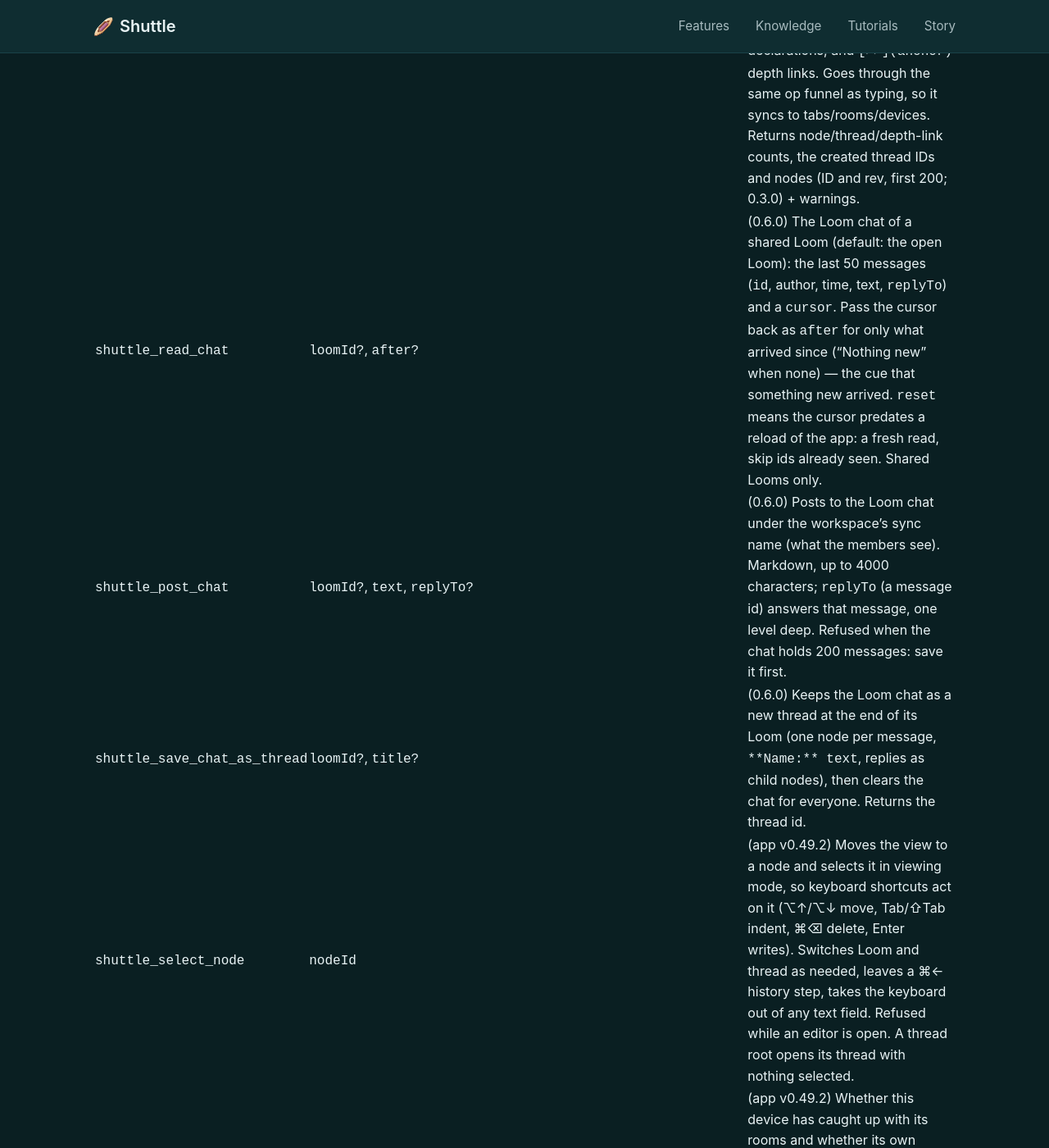
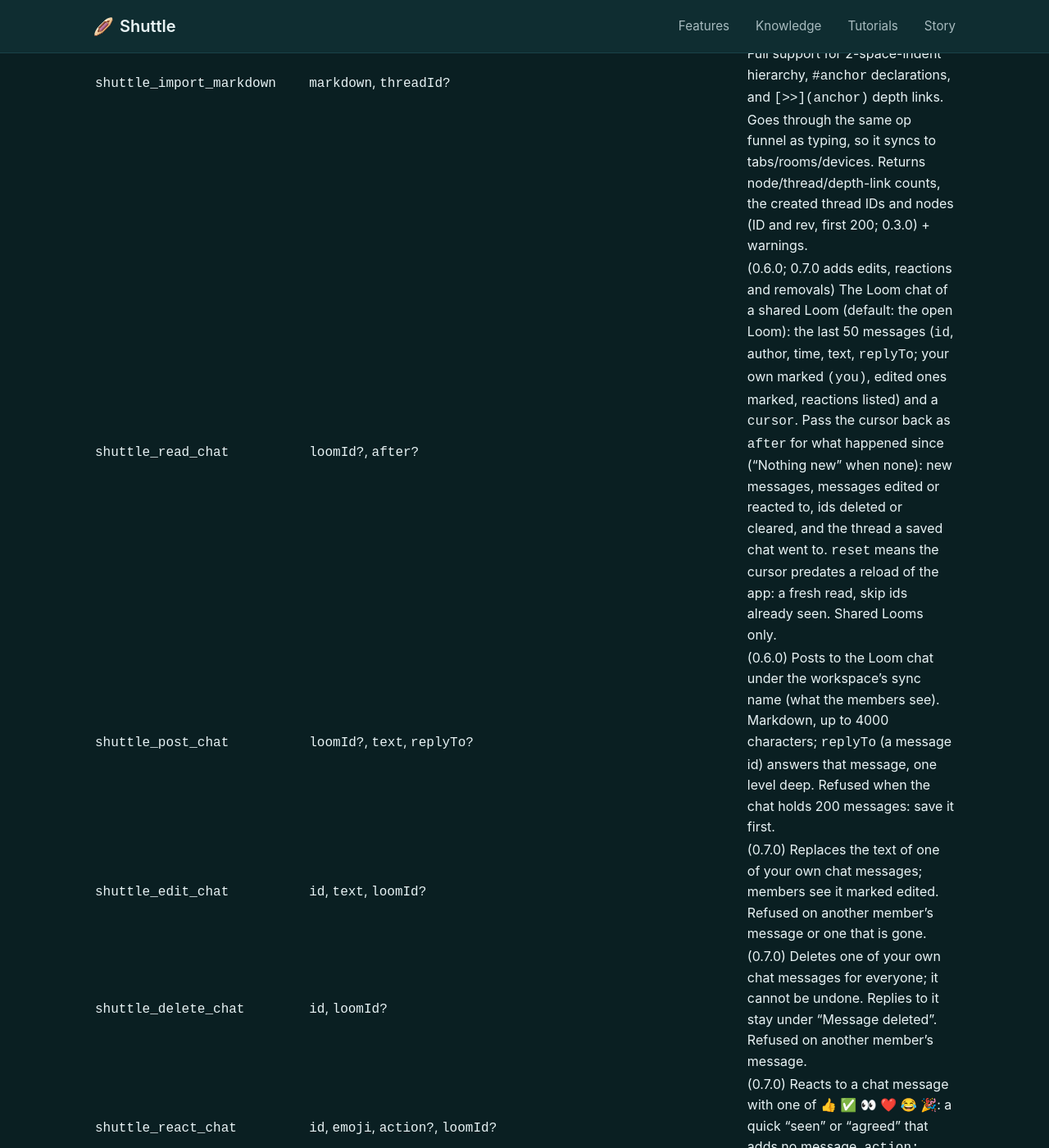
Before and after one commit to funclosure/weaving-shuttle, a Jekyll site: the page built from knowledge/shuttle/mcp-tools.md, in a window 1280 px wide and 1400 px high, scrolled down 3396 px. Shown: the whole window at 82% size. Built offline with Jekyll 4.4.1, drawn with Linux system fonts in a browser that asks for light colours; our own code applies the rules of GitHub Pages for plain Markdown files; some of the changed text lies outside the part shown.

Commit message:
docs: 21 agent tools — the Loom chat's edit, delete and reactions (app v0.50.0, mcp 0.7.0)
Co-Authored-By: Claude Fable 5.2 <noreply@anthropic.com>

```diff
--- a/knowledge/index.html
+++ b/knowledge/index.html
@@ -25,7 +25,7 @@ title: Knowledge
     </article>
     <article class="content-card">
       <h3><a href="/knowledge/shuttle/mcp-tools.md">MCP Tool Reference</a></h3>
-      <p>Connect Claude Code to Shuttle: setup, all 19 tools (including the Loom chat, pictures and the sync status), the shuttle://usage resource, and reliability notes. Mirrored from the app repository.</p>
+      <p>Connect Claude Code to Shuttle: setup, all 22 tools (including the Loom chat with edits and reactions, pictures and the sync status), the shuttle://usage resource, and reliability notes. Mirrored from the app repository.</p>
       <div class="card-actions">
         <a href="/knowledge/shuttle/mcp-tools.md">View doc</a>
       </div>
--- a/knowledge/shuttle/mcp-tools.md
+++ b/knowledge/shuttle/mcp-tools.md
@@ -1,6 +1,6 @@
 # Shuttle MCP Server — Tool Reference
 
-> Mirror for LLM consumption. Source of truth: `app/docs/mcp-tools.md` in the Shuttle app repository (current as of app v0.49.2 and `@wwwshuttle-app/mcp` 0.6.0, 2026-11-19).
+> Mirror for LLM consumption. Source of truth: `app/docs/mcp-tools.md` in the Shuttle app repository (current as of app v0.50.0 and `@wwwshuttle-app/mcp` 0.7.0, 2026-11-19).
 
 Companion to the [Using Shuttle guide](https://weaving.wwwshuttle.app/tutorials/using-shuttle/). Code-verified against `app/mcp-server/` (package `@wwwshuttle-app/mcp` v0.1.0) and the app-side bridge (`src/services/mcpBridge.ts`).
 
@@ -21,11 +21,11 @@ Chromium-only (MV3 extension). All data lives in the browser tab's IndexedDB —
 
 The app side of every tool below is `src/services/agentToolTable.ts`; the bridge (`src/services/mcpBridge.ts`) only looks commands up there. The same table is registered on the browser's WebMCP model context when App menu → Claude Code → **Browser agents** is on, so an in-browser agent sees every tool below other than `shuttle_status` (server-only), under their unprefixed names (`list_looms`, not `shuttle_list_looms`). `src/services/mcpToolParity.test.ts` fails when this package's tool names or params drift from the table.
 
-Every app-side tool is declared by this package: `get_open_thread` and `get_usage_guide` since 0.4.0, the Loom chat's three (`read_chat`, `post_chat`, `save_chat_as_thread`) since 0.6.0 (app v0.49.0), and `select_node`, `sync_status` and `add_image` from the next package release (app v0.49.2).
+Every app-side tool is declared by this package: `get_open_thread` and `get_usage_guide` since 0.4.0, the Loom chat's three (`read_chat`, `post_chat`, `save_chat_as_thread`) since 0.6.0 (app v0.49.0), `select_node`, `sync_status` and `add_image` since 0.6.0 as published (app v0.49.2), and the chat's `edit_chat`, `delete_chat` and `react_chat` from 0.7.0 (app v0.50.0).
 
-## Tools (19)
+## Tools (22)
 
-Read-only: `shuttle_status`, `shuttle_get_open_thread`, `shuttle_list_looms`, `shuttle_get_loom`, `shuttle_get_thread`, `shuttle_search`, `shuttle_get_context`, `shuttle_get_usage_guide`, `shuttle_read_chat`, `shuttle_sync_status`. Navigation: `shuttle_select_node`. Write: `shuttle_create_loom`, `shuttle_create_thread`, `shuttle_add_nodes`, `shuttle_update_node`, `shuttle_import_markdown`, `shuttle_post_chat`, `shuttle_save_chat_as_thread`, `shuttle_add_image`. **There are no destructive tools** — no delete, move, reorder, or rename; writes are additive or whole-content replacement. (`shuttle_save_chat_as_thread` clears a Loom chat only by keeping every message as a thread.)
+Read-only: `shuttle_status`, `shuttle_get_open_thread`, `shuttle_list_looms`, `shuttle_get_loom`, `shuttle_get_thread`, `shuttle_search`, `shuttle_get_context`, `shuttle_get_usage_guide`, `shuttle_read_chat`, `shuttle_sync_status`. Navigation: `shuttle_select_node`. Write: `shuttle_create_loom`, `shuttle_create_thread`, `shuttle_add_nodes`, `shuttle_update_node`, `shuttle_import_markdown`, `shuttle_post_chat`, `shuttle_edit_chat`, `shuttle_delete_chat`, `shuttle_react_chat`, `shuttle_save_chat_as_thread`, `shuttle_add_image`. **There are no destructive tools for content** — no delete, move, reorder, or rename of looms, threads or nodes; writes are additive or whole-content replacement. In the Loom chat (talk, not content) an agent can delete only its own message (`shuttle_delete_chat`), and `shuttle_save_chat_as_thread` clears a chat only by keeping every message as a thread.
 
 | Tool | Input | What it does |
 |---|---|---|
@@ -42,9 +42,12 @@ Read-only: `shuttle_status`, `shuttle_get_open_thread`, `shuttle_list_looms`, `s
 | `shuttle_search` | `query`, `loomId?` | Case-insensitive **substring** match over node content (not fuzzy). Returns snippets with loom/thread context; renders at most 10 results even when reporting a larger count. |
 | `shuttle_get_context` | — | What the user is looking at: `{loomId, loomTitle, threadNodeId, threadTitle, focusedNodeId, mode}` (`viewing`/`writing`). Call before relying on `shuttle_import_markdown`'s current-thread default. |
 | `shuttle_import_markdown` | `markdown`, `threadId?` | **Preferred write path** for anything structured. With a leading `# Title` → creates a whole new loom (threads split on `---`); without → appends bullets to `threadId` or the current thread. Full support for 2-space-indent hierarchy, `#anchor` declarations, and `[>>](anchor)` depth links. Goes through the same op funnel as typing, so it syncs to tabs/rooms/devices. Returns node/thread/depth-link counts, the created thread IDs and nodes (ID and rev, first 200; 0.3.0) + warnings. |
-| `shuttle_read_chat` | `loomId?`, `after?` | (0.6.0) The Loom chat of a shared Loom (default: the open Loom): the last 50 messages (`id`, author, time, text, `replyTo`) and a `cursor`. Pass the cursor back as `after` for only what arrived since ("Nothing new" when none) — the cue that something new arrived. `reset` means the cursor predates a reload of the app: a fresh read, skip ids already seen. Shared Looms only. |
+| `shuttle_read_chat` | `loomId?`, `after?` | (0.6.0; 0.7.0 adds edits, reactions and removals) The Loom chat of a shared Loom (default: the open Loom): the last 50 messages (`id`, author, time, text, `replyTo`; your own marked `(you)`, edited ones marked, reactions listed) and a `cursor`. Pass the cursor back as `after` for what happened since ("Nothing new" when none): new messages, messages edited or reacted to, ids deleted or cleared, and the thread a saved chat went to. `reset` means the cursor predates a reload of the app: a fresh read, skip ids already seen. Shared Looms only. |
 | `shuttle_post_chat` | `loomId?`, `text`, `replyTo?` | (0.6.0) Posts to the Loom chat under the workspace's sync name (what the members see). Markdown, up to 4000 characters; `replyTo` (a message id) answers that message, one level deep. Refused when the chat holds 200 messages: save it first. |
-| `shuttle_save_chat_as_thread` | `loomId?`, `title?` | (0.6.0) Keeps the Loom chat as a new thread at the end of its Loom (one node per message, `**Name:** text`, replies as child nodes), then clears the chat for everyone. Returns the thread id. |
+| `shuttle_edit_chat` | `id`, `text`, `loomId?` | (0.7.0) Replaces the text of one of your own chat messages; members see it marked edited. Refused on another member's message or one that is gone. |
+| `shuttle_delete_chat` | `id`, `loomId?` | (0.7.0) Deletes one of your own chat messages for everyone; it cannot be undone. Replies to it stay under "Message deleted". Refused on another member's message. |
+| `shuttle_react_chat` | `id`, `emoji`, `action?`, `loomId?` | (0.7.0) Reacts to a chat message with one of 👍 ✅ 👀 ❤️ 😂 🎉: a quick "seen" or "agreed" that adds no message. `action: "remove"` takes it back. |
+| `shuttle_save_chat_as_thread` | `loomId?`, `title?` | (0.6.0) Keeps the Loom chat as a new thread at the end of its Loom (one node per message, `**Name** · time: text` with its reactions, replies as child nodes), then clears the chat for everyone. Returns the thread id. |
 | `shuttle_select_node` | `nodeId` | (app v0.49.2) Moves the view to a node and selects it in viewing mode, so keyboard shortcuts act on it (⌥↑/⌥↓ move, Tab/⇧Tab indent, ⌘⌫ delete, Enter writes). Switches Loom and thread as needed, leaves a ⌘← history step, takes the keyboard out of any text field. Refused while an editor is open. A thread root opens its thread with nothing selected. |
 | `shuttle_sync_status` | — | (app v0.49.2) Whether this device has caught up with its rooms and whether its own writes reached them: per room (the workspace room, each shared Loom) its state, `caughtUp` (online: the catch-up replay and outbox drain finished) and `unconfirmed` (batches the room has not acked; 0 means delivered), plus `allCaughtUp` / `allDelivered`. In a tab that is not the leader, it says another tab holds the rooms. |
 | `shuttle_add_image` | `url?`, `data?`, `mimeType?`, `alt?`, `afterNodeId?`, `parentNodeId?`, `threadNodeId?` | (app v0.49.2) Adds a picture as a new row, stored like a pasted image (compressed to at most 2 MB, synced to rooms): `url` (http(s), `file://` or an absolute path, read by this server) or `data` (base64). Right after `afterNodeId`, or at the end of `parentNodeId` / `threadNodeId` (default: the open thread). Returns the row's id and rev and the asset id (`![alt](asset:<id>)` shows it elsewhere). Over WebMCP the page fetches `url` itself, so many sites refuse; pass `data` there. |
--- a/tutorials/using-shuttle/index.html
+++ b/tutorials/using-shuttle/index.html
@@ -249,7 +249,7 @@ description: How to use Shuttle — the command palette, navigation, editing, de
     Claude Code can read and write your Shuttle directly:
     <code>claude mcp add wwwshuttle -- npx @wwwshuttle-app/mcp</code>. On the production app you
     also need the bridge extension (App menu → Claude Code → Download Extension), the "Enable MCP"
-    toggle, and a page refresh. Nineteen tools cover what's open right now, listing looms, reading a
+    toggle, and a page refresh. Twenty-two tools cover what's open right now, listing looms, reading a
     thread's full contents, creating looms and threads, adding and updating nodes (an update is
     refused if the node changed since you read it), search, context, structured markdown import,
     adding a picture, selecting a node so keyboard shortcuts act on it, whether this device has
```
Also changed, not shown: llms.txt (+2 -2 lines).
